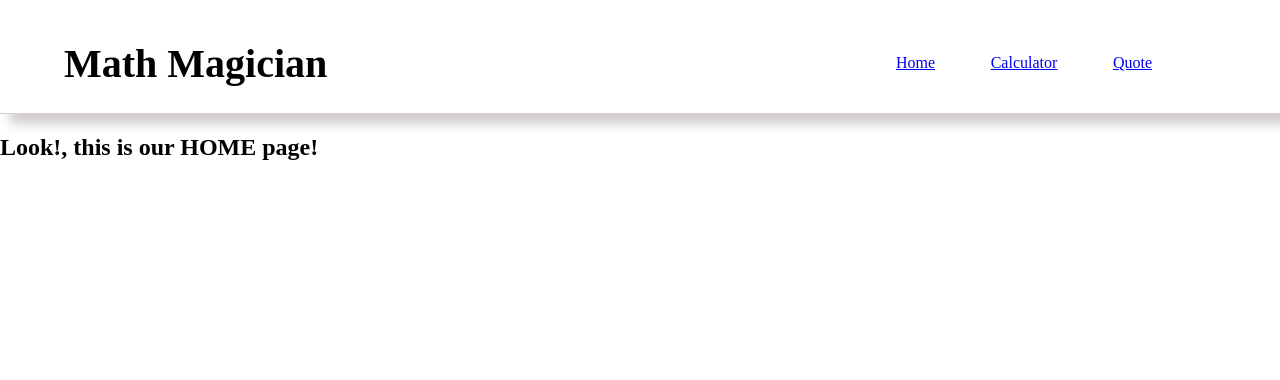
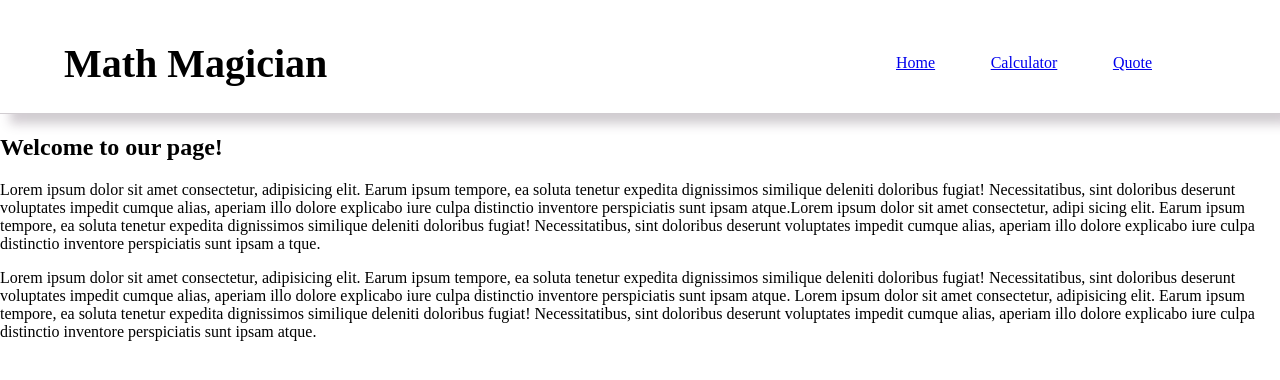
Before and after one commit to GedeonTS/Math-magician, a React (Create React App) app: page / in a window 1280 px wide. Shown: the top 380 px of the page. Built offline with nearby package versions, Linux system fonts and the light colour scheme.

Commit message:
create add text to the home section

```diff
--- a/src/components/Home.js
+++ b/src/components/Home.js
@@ -4,10 +4,48 @@ import Header from './Header';
 function Home() {
     return (
         <>
-            <Header/>
-            <h2>Look!, this is our HOME page!</h2>
+            <Header />
+            <section className="home-section">
+                <h2>Welcome to our page!</h2>
+                <p>
+                    Lorem ipsum dolor sit amet consectetur, adipisicing elit.
+                    Earum ipsum tempore, ea soluta
+                    tenetur expedita dignissimos similique deleniti doloribus fugiat!
+                    Necessitatibus, sint
+                    doloribus deserunt voluptates impedit cumque alias,
+                    aperiam illo dolore explicabo iure
+                    culpa distinctio inventore perspiciatis sunt ipsam
+                    atque.Lorem ipsum dolor sit amet consectetur, adipi
+                    sicing elit. Earum ipsum tempore, ea soluta
+                    tenetur expedita dignissimos similique deleniti
+                    doloribus fugiat! Necessitatibus, sint
+                    doloribus deserunt voluptates impedit cumque alias,
+                    aperiam illo dolore explicabo iure
+                    culpa distinctio inventore perspiciatis sunt ipsam a
+                    tque.
+                </p>
+                    <p>
+                    Lorem ipsum dolor sit amet consectetur, adipisicing elit. Earum ipsum
+                    tempore, ea soluta
+                    tenetur expedita dignissimos
+                    similique deleniti doloribus fugiat! Necessitatibus, sint
+                    doloribus deserunt voluptates impedit cumque alias,
+                    aperiam illo dolore explicabo iure
+                    culpa distinctio inventore perspiciatis sunt ipsam atque.
+                    Lorem ipsum dolor sit amet consectetur, adipisicing elit.
+                    Earum ipsum tempore, ea soluta
+                    tenetur expedita dignissimos similique deleniti
+                    doloribus
+                    fugiat! Necessitatibus, sint
+                    doloribus deserunt voluptates impedit cumque
+                    alias, aperiam illo dolore explicabo iure
+                    culpa distinctio inventore perspiciatis sunt
+                    ipsam atque.
+                    </p>
+
+            </section>
         </>
-    )
+    );
 }
 
-export default Home
+export default Home;
```
